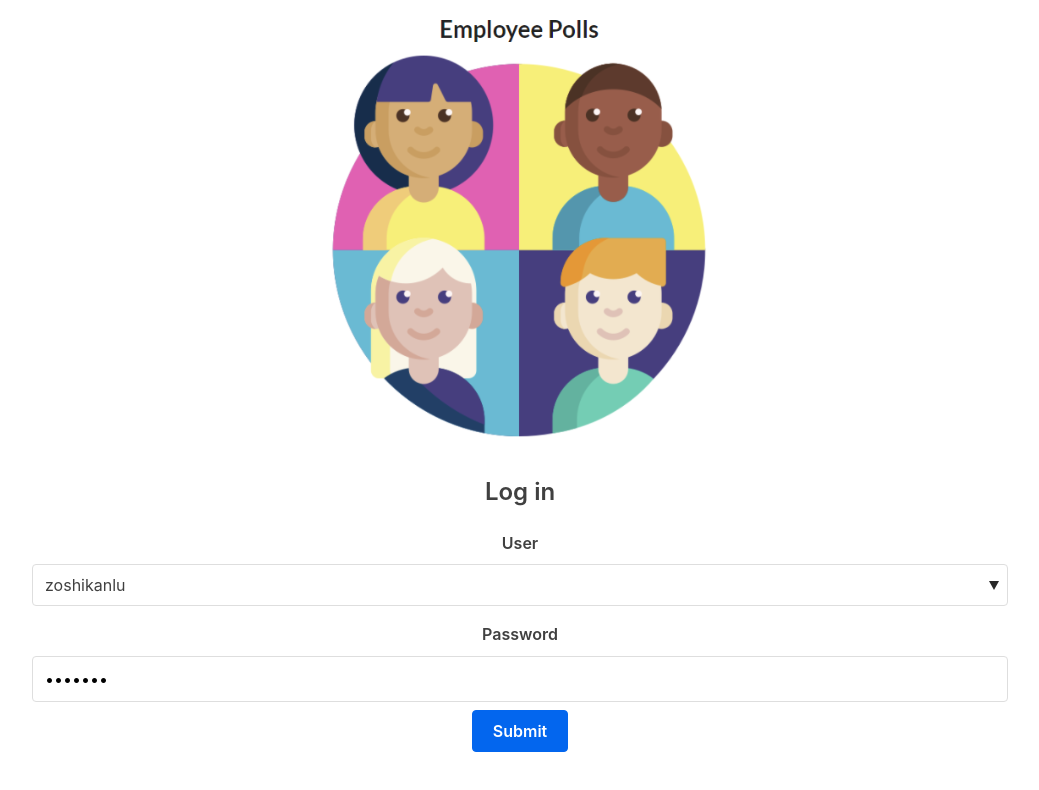
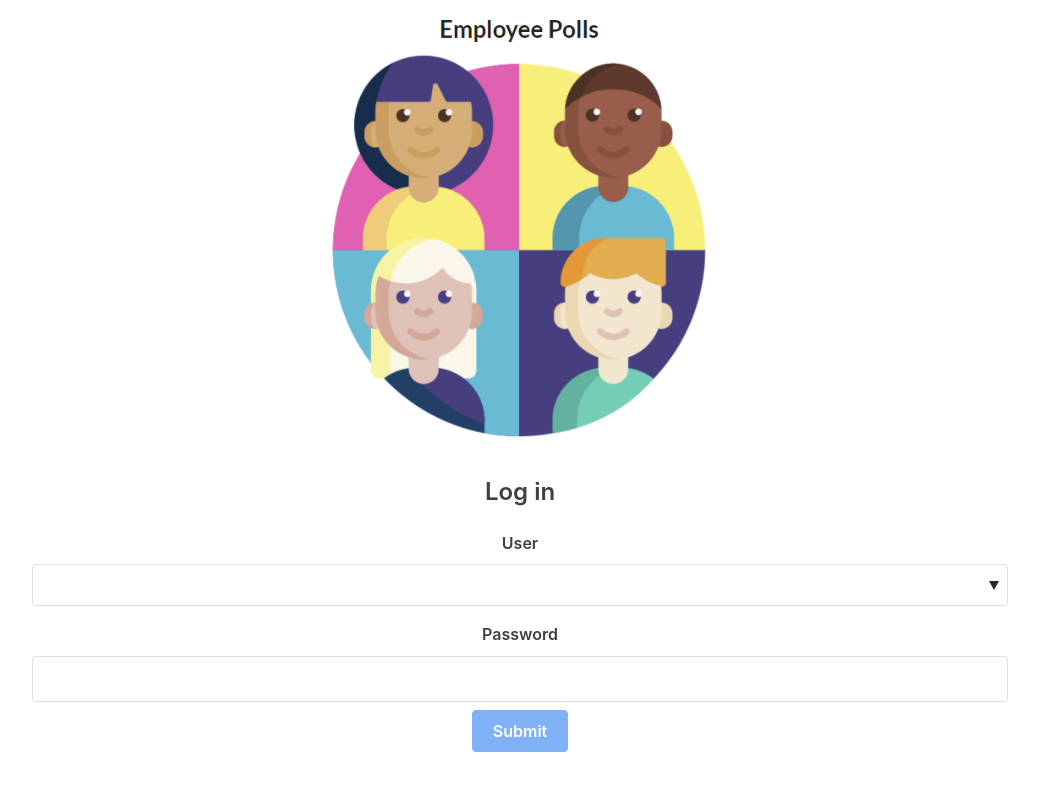
Before and after one commit to jamesmyang/employee_polls, a React (Create React App) app: page /login in a window 1280 px wide. Shown: the top 790 px of the page, without its empty margins (120-1159 px from the left). Built offline with nearby package versions, Linux system fonts and the light colour scheme.

Commit message:
not sure

```diff
--- a/src/features/users/LoginPage.js
+++ b/src/features/users/LoginPage.js
@@ -10,8 +10,11 @@ export const LoginPage = () => {
   const authUserId = useSelector(state => state.users.auth.userId)
   const error = useSelector(state => state.users.auth.error)
 
-  const [userId, setUserId] = useState(authUserId ? authUserId : 'zoshikanlu')
-  const [password, setPassword] = useState('pass246')
+  //const [userId, setUserId] = useState(authUserId ? authUserId : 'zoshikanlu')
+  //const [password, setPassword] = useState('pass246')
+
+  const [userId, setUserId] = useState(authUserId)
+  const [password, setPassword] = useState('')
 
   const canSubmit = Boolean(userId) && Boolean(password)
 
```
